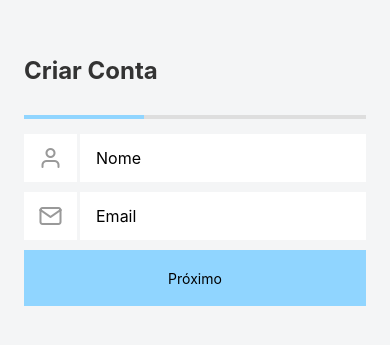
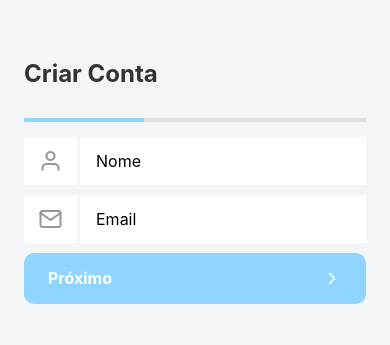
Before and after one commit to PedroMarques391/mult-step-form, a React Native app: screen / in a window 390 px wide. Shown: the part 241-586 px from the top of the page. Built offline with nearby package versions, Linux system fonts and the light colour scheme.

Commit message:
feat: add variant in Button.

```diff
--- a/src/components/Button/index.tsx
+++ b/src/components/Button/index.tsx
@@ -1,20 +1,37 @@
 import { ReactNode } from "react";
-import { Text, TouchableOpacity, TouchableOpacityProps } from "react-native";
+import { Text, TouchableOpacity, TouchableOpacityProps, View } from "react-native";
+import { Feather } from '@expo/vector-icons';
 import { styles } from "./styles";
+import clsx from "clsx";
 
 interface IButtonProps extends TouchableOpacityProps {
-    children: ReactNode
+    children?: ReactNode;
+    variant?: 'multiple-arrows' | 'text-with-arrow';
 }
 
-export function Button({ children, ...rest }: IButtonProps) {
+export function Button({ children, variant = 'text-with-arrow', ...rest }: IButtonProps) {
+    const isMultipleArrows = variant === 'multiple-arrows';
+
     return (
         <TouchableOpacity
-            style={styles.container}
             {...rest}
+            style={[
+                styles.base,
+                isMultipleArrows ? styles.arrowOnly : styles.fullWidth
+            ]}
         >
-            <Text>
-                {children}
-            </Text>
+            {isMultipleArrows ? (
+                <View style={styles.arrowGroup}>
+                    <Feather name="chevron-right" size={23} color="#fff" />
+                    <Feather name="chevron-right" size={23} color="#fff" />
+                    <Feather name="chevron-right" size={23} color="#fff" />
+                </View>
+            ) : (
+                <View style={styles.textWithArrow}>
+                    <Text style={styles.text}>{children}</Text>
+                    <Feather name="chevron-right" size={20} color="#fff" />
+                </View>
+            )}
         </TouchableOpacity>
-    )
+    );
 }
--- a/src/components/Button/styles.ts
+++ b/src/components/Button/styles.ts
@@ -1,17 +1,36 @@
 import { StyleSheet } from "react-native";
 
 export const styles = StyleSheet.create({
-    container: {
+    base: {
+        backgroundColor: '#90D5FF',
+        borderRadius: 10,
+        alignItems: 'center',
+        justifyContent: 'center',
+    },
+    fullWidth: {
         width: '100%',
-        height: 56,
-        backgroundColor: '#90D5FF',
-        justifyContent: 'center',
-        alignItems: 'center'
+        paddingVertical: 14,
+        paddingHorizontal: 24,
     },
-    title: {
+    arrowOnly: {
+        alignSelf: 'flex-end',
+        padding: 12,
+        marginRight: 12,
+    },
+    arrowGroup: {
+        flexDirection: 'row',
+        gap: 2,
+    },
+    textWithArrow: {
+        width: '100%',
+        flexDirection: 'row',
+        alignItems: 'center',
+        justifyContent: 'space-between',
+        gap: 8,
+    },
+    text: {
         color: '#fff',
-        fontSize: 16
-
-    }
-
-})
+        fontSize: 16,
+        fontWeight: 'bold',
+    },
+});
```
